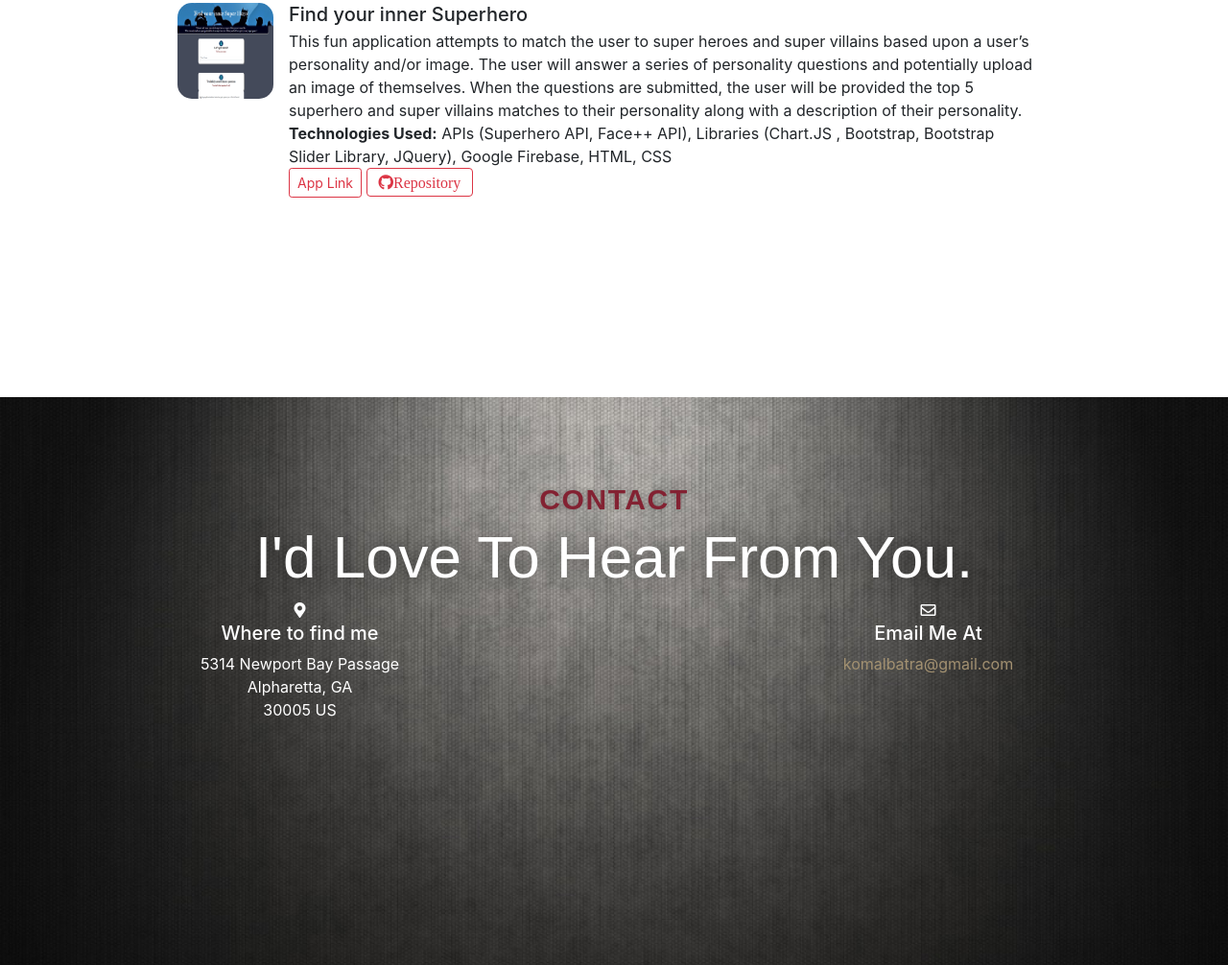
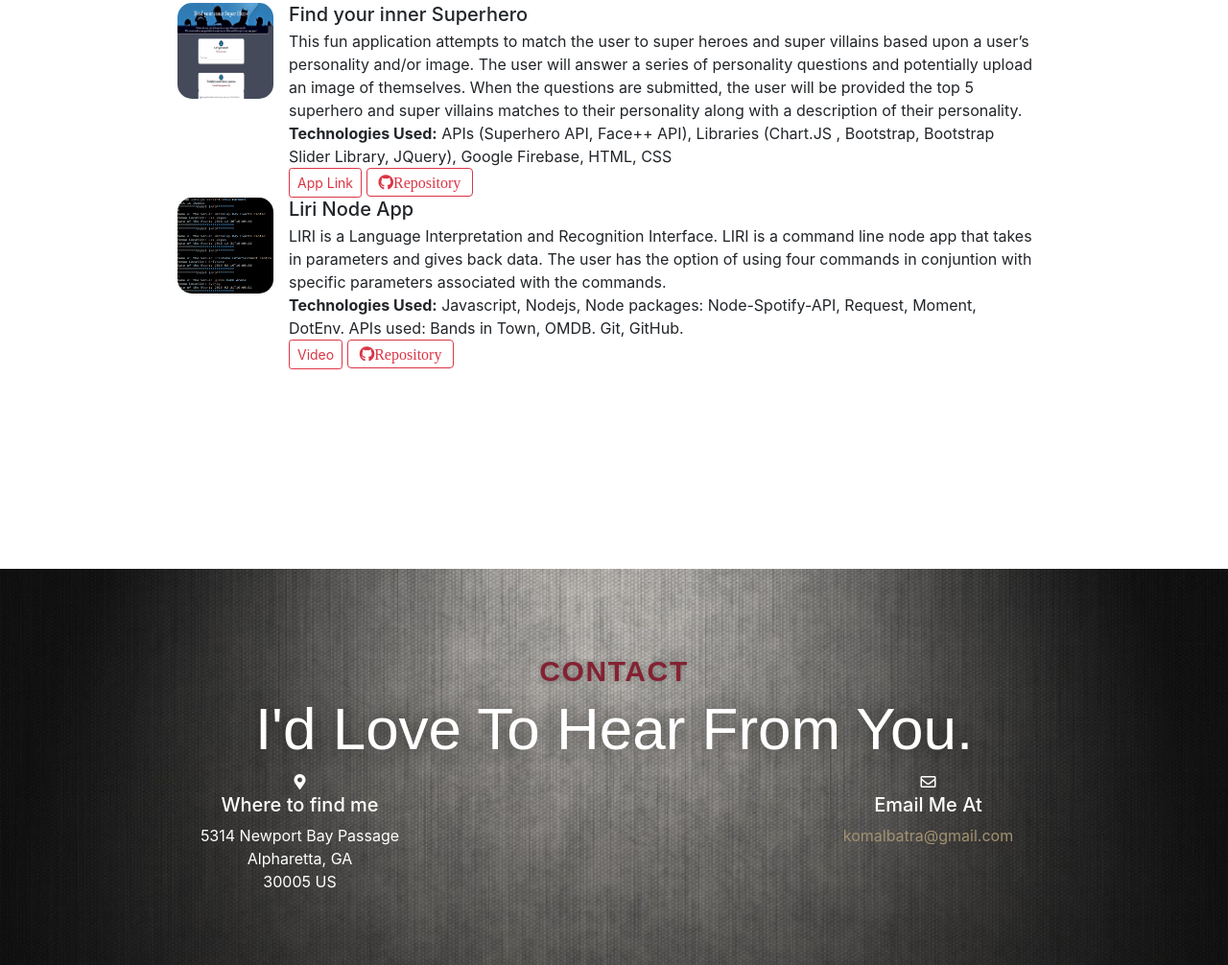
Before and after one commit to komalbatra/Portfolio, a plain HTML site: page index.html in a window 1280 px wide. Shown: the part 2912-3918 px from the top of the page at 96% size. Drawn offline with nearby package versions, Linux system fonts and the light colour scheme.

Commit message:
Portfolio updated with Liri node app

```diff
--- a/index.html
+++ b/index.html
@@ -319,6 +319,19 @@
                   <a class="btn btn-outline-danger fab fa-github" href="https://github.com/komalbatra/Super-Hero-Personality.git" target="_blank" role="button">Repository</a>
                 </div>
               </li>
+              <li class="media">
+                <img class="mr-3 portfolio-image" src="assets/images/concert_this_results.PNG" width = "200px" height = "200px" alt="Liri-app pic">
+                <div class="media-body">
+                  <h5 class="mt-0 mb-1">Liri Node App</h5>
+                  LIRI is a Language Interpretation and Recognition Interface. LIRI is a command line node app that takes in parameters and gives back data. The user has the option of using four commands in conjuntion with specific parameters associated with the commands.
+                  <br>
+                  <strong>Technologies Used:</strong>
+                  Javascript, Nodejs, Node packages: Node-Spotify-API, Request, Moment, DotEnv. APIs used: Bands in Town, OMDB. Git, GitHub.
+                  <br>
+                  <a class="btn btn-outline-danger btn-sm" href="https://drive.google.com/file/d/1rT4qbvQoZnfuvI2KZXd_XE3xHcxFMZR9/view" target="_blank" role="button">Video</a>
+                  <a class="btn btn-outline-danger fab fa-github" href="https://github.com/komalbatra/liri-node-app" target="_blank" role="button">Repository</a>
+                </div>
+              </li>
             </ul>
       </div>
     </section> <!--Section 4: Portfolio-->
```
Also changed, not shown: assets/images/concert_this_results.PNG (added).
